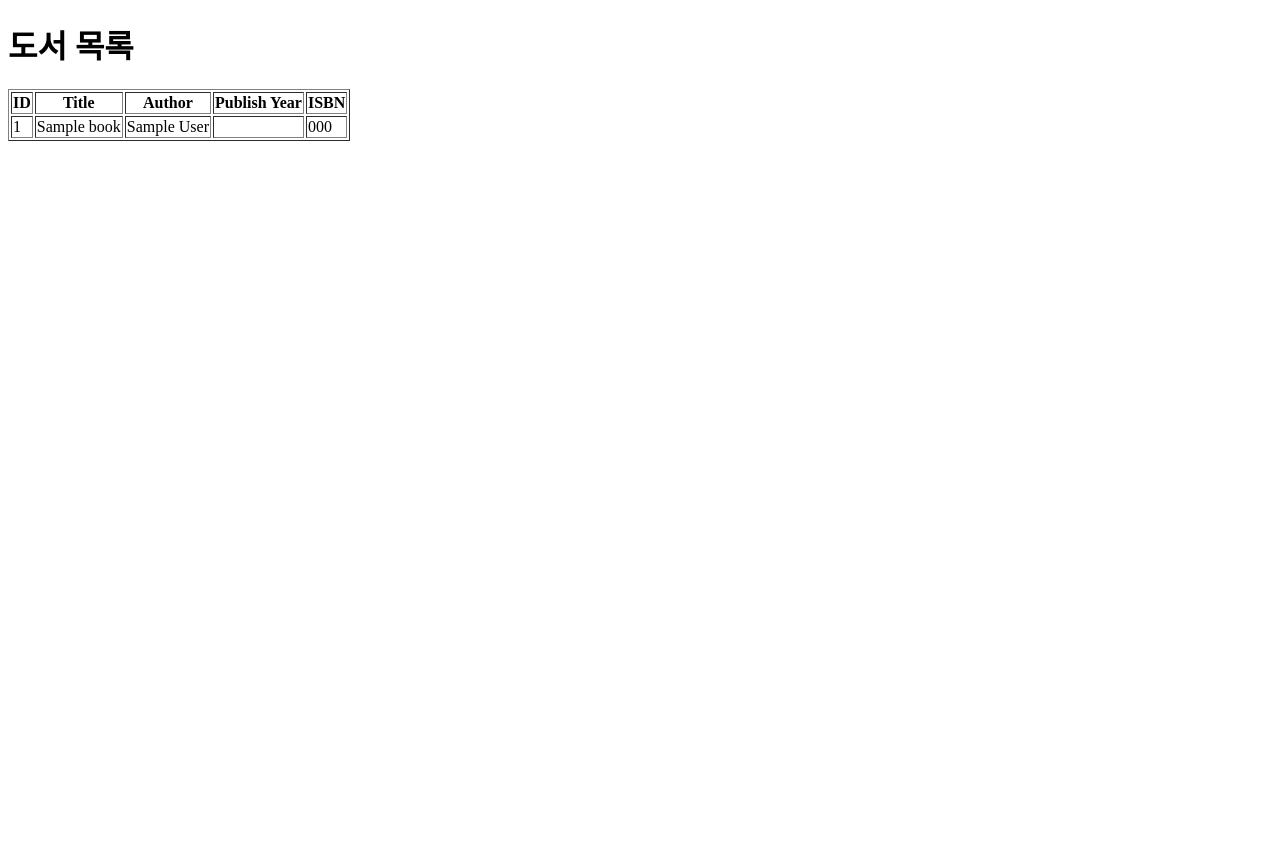
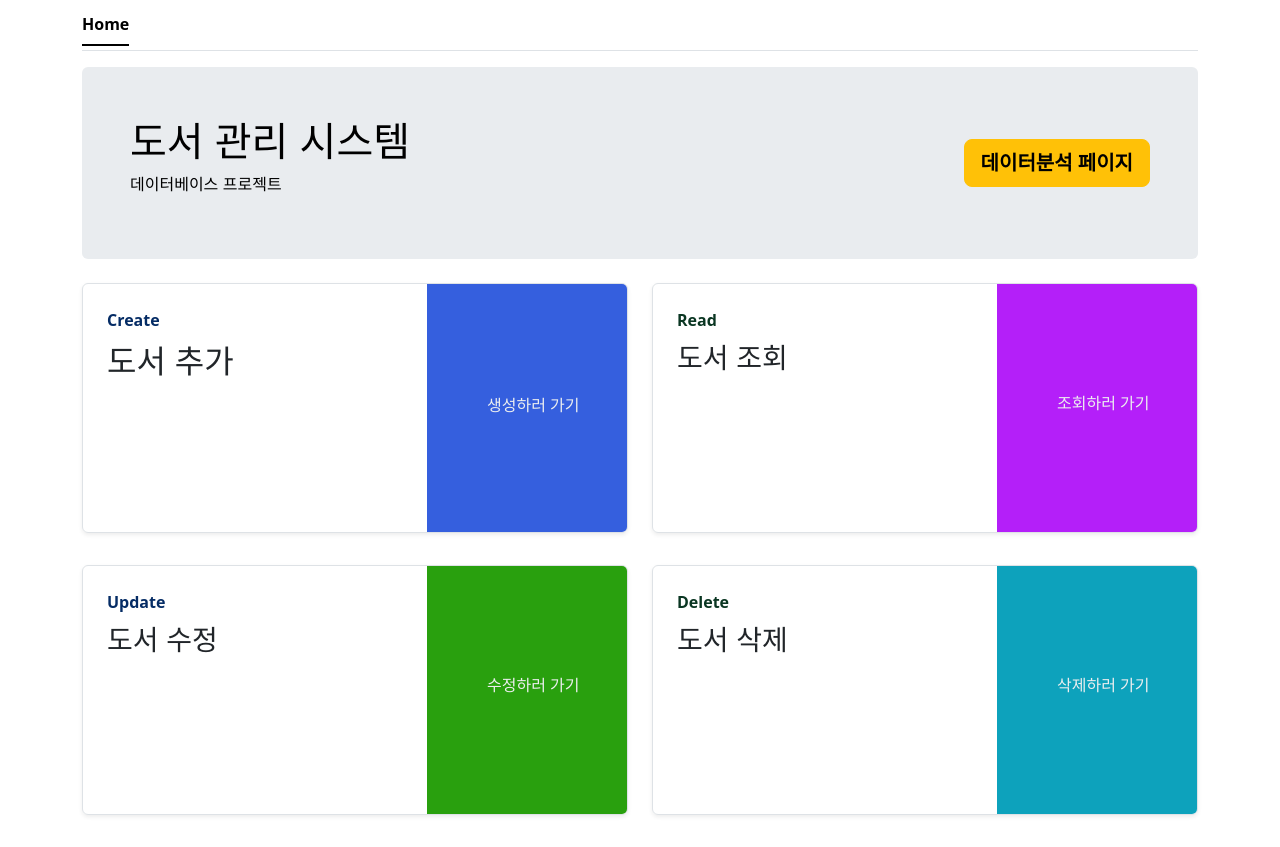
Before and after one commit to Code-Jihwan/database_myportfolio, a Flask app: page / in a window 1280 px wide. Before the commit the page ends 141 px from the top, so only its background shows below. Run offline with Flask 3, Linux system fonts and the light colour scheme; tables that the repository leaves empty hold one stand-in row (values such as "Sample post").

Commit message:
웹 서버 구출, html 설계 부트스트랩 활용

```diff
--- a/app.py
+++ b/app.py
@@ -1,9 +1,9 @@
 from flask import Flask, render_template
 import mysql.connector
 
-app = Flask(__name__)
+app = Flask(__name__) # Flask 앱 생성
 
-# MySQL 연결
+# MySQL 연결 - DB 접속 정보
 db = mysql.connector.connect(
     host='localhost',
     user='root',
@@ -11,14 +11,39 @@ db = mysql.connector.connect(
     database='mylibrary'
 )
 
+'''라우트 설정'''
+
 # 홈 페이지 (도서 목록 읽기)
-@app.route('/', methods=['GET'])
+@app.route('/', methods=['GET']) # 기본 홈화면
 def index():
-    cursor = db.cursor(dictionary=True)
-    cursor.execute("SELECT * FROM Books")
-    books = cursor.fetchall()
-    cursor.close()
-    return render_template('index.html', books=books)
+    cursor = db.cursor(dictionary=True) # 커서 생성
+
+    cursor.execute("SELECT * FROM Books limit 10;") # SQL 쿼리 실행문
+    books = cursor.fetchall() # 모든 결과 가져오기
+
+    cursor.close()  # 커서 닫기
+    return render_template('index.html', books=books) # 기본 홈화면 템플릿 렌더링
+
+
+@app.route('/analysis') # 데이터 분석 페이지
+def data_analysis():
+    return render_template('analysis.html')
+
+@app.route('/create') # 도서 추가 페이지
+def create():
+    return render_template('create.html')
+
+@app.route('/read') # 도서 조회 페이지
+def read():
+    return render_template('read.html')
+
+@app.route('/update') # 도서 수정 페이지
+def update():
+    return render_template('update.html')
+
+@app.route('/delete') # 도서 삭제 페이지
+def delete():
+    return render_template('delete.html')
 
 if __name__ == '__main__':
     app.run(debug=True)
--- /dev/null
+++ b/package.json
@@ -0,0 +1,5 @@
+{
+  "dependencies": {
+    "bootstrap": "^5.3.8"
+  }
+}
--- /dev/null
+++ b/static/css/blog.css
@@ -0,0 +1,60 @@
+/* stylelint-disable @stylistic/selector-list-comma-newline-after */
+
+.blog-header-logo {
+  font-family: "Playfair Display", Georgia, "Times New Roman", serif/*rtl:Amiri, Georgia, "Times New Roman", serif*/;
+  font-size: 2.25rem;
+}
+
+.blog-header-logo:hover {
+  text-decoration: none;
+}
+
+h1, h2, h3, h4, h5, h6 {
+  font-family: "Playfair Display", Georgia, "Times New Roman", serif/*rtl:Amiri, Georgia, "Times New Roman", serif*/;
+}
+
+.flex-auto {
+  flex: 0 0 auto;
+}
+
+.h-250 { height: 250px; }
+@media (min-width: 768px) {
+  .h-md-250 { height: 250px; }
+}
+
+/* Pagination */
+.blog-pagination {
+  margin-bottom: 4rem;
+}
+
+/*
+ * Blog posts
+ */
+.blog-post {
+  margin-bottom: 4rem;
+}
+.blog-post-meta {
+  margin-bottom: 1.25rem;
+  color: #727272;
+}
+
+.main-title{
+  font-family: "Noto Sans KR", sans-serif;
+  font-optical-sizing: auto;
+  font-weight: 500;
+  font-style: normal;
+}
+
+.main-sub-title{
+  font-family: "Noto Sans KR", sans-serif;
+  font-optical-sizing: auto;
+  font-weight: 500;
+  font-style: normal;
+}
+
+.mb-0{
+  font-family: "Noto Sans KR", sans-serif;
+  font-optical-sizing: auto;
+  font-weight: 400;
+  font-style: normal;
+}
--- a/templates/index.html
+++ b/templates/index.html
@@ -1,27 +1,123 @@
 <!DOCTYPE html>
-<html>
-<head>
-    <title>도서관 관리 시스템</title>
-</head>
-<body>
-    <h1>도서 목록</h1>
-    <table border="1">
-        <tr>
-            <th>ID</th>
-            <th>Title</th>
-            <th>Author</th>
-            <th>Publish Year</th>
-            <th>ISBN</th>
-        </tr>
-        {% for book in books %}
-        <tr>
-            <td>{{ book.id }}</td>
-            <td>{{ book.title }}</td>
-            <td>{{ book.author }}</td>
-            <td>{{ book.publish_year }}</td>
-            <td>{{ book.isbn }}</td>
-        </tr>
-        {% endfor %}
-    </table>
-</body>
+<html lang="ko" data-bs-theme="auto">
+  <head>
+    <meta charset="utf-8" />
+    <meta name="viewport" content="width=device-width, initial-scale=1" />
+    <title>도서 관리 시스템_Prj</title>
+    <link href="https://cdn.jsdelivr.net/npm/bootstrap@5.3.3/dist/css/bootstrap.min.css" rel="stylesheet" />
+    <link href="https://fonts.googleapis.com/css?family=Playfair+Display:700,900&display=swap" rel="stylesheet" />
+    <link href="{{ url_for('static', filename='css/blog.css') }}" rel="stylesheet" />
+
+    <link rel="preconnect" href="https://fonts.googleapis.com" />
+    <link rel="preconnect" href="https://fonts.gstatic.com" crossorigin />
+    <link href="https://fonts.googleapis.com/css2?family=Noto+Sans+KR:wght@100..900&display=swap" rel="stylesheet" />
+    <!-- Noto Sans KR 폰트 추가 https://fonts.google.com/?lang=ko_Kore -->
+  </head>
+
+  <body>
+    <div class="container">
+      <div class="nav-scroller py-1 mb-3 border-bottom">
+        <nav class="nav nav-underline justify-content-between">
+          <a class="nav-item nav-link link-body-emphasis active" href="#">Home</a>
+        </nav>
+      </div>
+    </div>
+
+    <main class="container">
+      <div class="p-4 p-md-5 mb-4 rounded text-body-emphasis bg-body-secondary d-flex justify-content-between align-items-center">
+        <div>
+          <h1 class="main-title">도서 관리 시스템</h1>
+          <p class="main-sub-title">데이터베이스 프로젝트</p>
+        </div>
+
+        <div>
+          <a href="{{ url_for('data_analysis') }}" class="btn btn-warning btn-lg fw-bold">데이터분석 페이지</a>
+        </div>
+      </div>
+
+      <!-- 첫 번째 줄 -->
+      <div class="row mb-2">
+        <div class="col-md-6">
+          <div class="row g-0 border rounded overflow-hidden flex-md-row mb-4 shadow-sm h-md-250 position-relative">
+            <div class="col p-4 d-flex flex-column position-static">
+              <strong class="d-inline-block mb-2 text-primary-emphasis">Create</strong>
+              <h2 class="mb-0">도서 추가</h2>
+            </div>
+            <div class="col-auto d-none d-lg-block">
+              <a href="/create">
+                <svg class="bd-placeholder-img" width="200" height="250" xmlns="http://www.w3.org/2000/svg" role="img" aria-label="Placeholder: Thumbnail" preserveAspectRatio="xMidYMid slice" focusable="false">
+                  <rect width="100%" height="100%" fill="#0b3ed8d3"></rect>
+                  <text x="30%" y="50%" fill="#eceeef" dy=".10em">생성하러 가기</text>
+                </svg>
+              </a>
+            </div>
+          </div>
+        </div>
+
+        <div class="col-md-6">
+          <div class="row g-0 border rounded overflow-hidden flex-md-row mb-4 shadow-sm h-md-250 position-relative">
+            <div class="col p-4 d-flex flex-column position-static">
+              <strong class="d-inline-block mb-2 text-success-emphasis">Read</strong>
+              <h3 class="mb-0">도서 조회</h3>
+            </div>
+            <div class="col-auto d-none d-lg-block">
+              <a href="/read">
+                <svg class="bd-placeholder-img" width="200" height="250" xmlns="http://www.w3.org/2000/svg" role="img" aria-label="Placeholder: Thumbnail" preserveAspectRatio="xMidYMid slice" focusable="false">
+                  <rect width="100%" height="100%" fill="#b41ff9ff"></rect>
+                  <text x="30%" y="50%" fill="#eceeef">조회하러 가기</text>
+                </svg>
+              </a>
+            </div>
+          </div>
+        </div>
+      </div>
+
+      <!-- 두 번째 줄 -->
+      <div class="row mb-2">
+        <div class="col-md-6">
+          <div class="row g-0 border rounded overflow-hidden flex-md-row mb-4 shadow-sm h-md-250 position-relative">
+            <div class="col p-4 d-flex flex-column position-static">
+              <strong class="d-inline-block mb-2 text-primary-emphasis">Update</strong>
+              <h3 class="mb-0">도서 수정</h3>
+            </div>
+            <div class="col-auto d-none d-lg-block">
+              <a href="/update">
+                <svg class="bd-placeholder-img" width="200" height="250" xmlns="http://www.w3.org/2000/svg" role="img" aria-label="Placeholder: Thumbnail" preserveAspectRatio="xMidYMid slice" focusable="false">
+                  <rect width="100%" height="100%" fill="#29a00eff"></rect>
+                  <text x="30%" y="50%" fill="#eceeef">수정하러 가기</text>
+                </svg>
+              </a>
+            </div>
+          </div>
+        </div>
+
+        <div class="col-md-6">
+          <div class="row g-0 border rounded overflow-hidden flex-md-row mb-4 shadow-sm h-md-250 position-relative">
+            <div class="col p-4 d-flex flex-column position-static">
+              <strong class="d-inline-block mb-2 text-success-emphasis">Delete</strong>
+              <h3 class="mb-0">도서 삭제</h3>
+            </div>
+            <div class="col-auto d-none d-lg-block">
+              <a href="/delete">
+                <svg class="bd-placeholder-img" width="200" height="250" xmlns="http://www.w3.org/2000/svg" role="img" aria-label="Placeholder: Thumbnail" preserveAspectRatio="xMidYMid slice" focusable="false">
+                  <rect width="100%" height="100%" fill="#0da2bcff"></rect>
+                  <text x="30%" y="50%" fill="#eceeef">삭제하러 가기</text>
+                </svg>
+              </a>
+            </div>
+          </div>
+        </div>
+      </div>
+    </main>
+
+    <svg xmlns="http://www.w3.org/2000/svg" style="display: none;">
+      <symbol id="chevron-right" viewBox="0 0 16 16">
+        <path fill-rule="evenodd" d="M4.646 1.646a.5.5 0 0 1 .708 0l6 6a.5.5 0 0 1 0
+        .708l-6 6a.5.5 0 0 1-.708-.708L10.293 8
+        4.646 2.354a.5.5 0 0 1 0-.708z" />
+      </symbol>
+    </svg>
+
+    <script src="https://cdn.jsdelivr.net/npm/bootstrap@5.3.3/dist/js/bootstrap.bundle.min.js"></script>
+  </body>
 </html>
```
Also changed, not shown: templates/analysis.html (added, +14 -0 lines), templates/create.html (added, +14 -0 lines), templates/delete.html (added, +14 -0 lines), templates/read.html (added, +14 -0 lines), templates/update.html (added, +14 -0 lines), package-lock.json (added).
